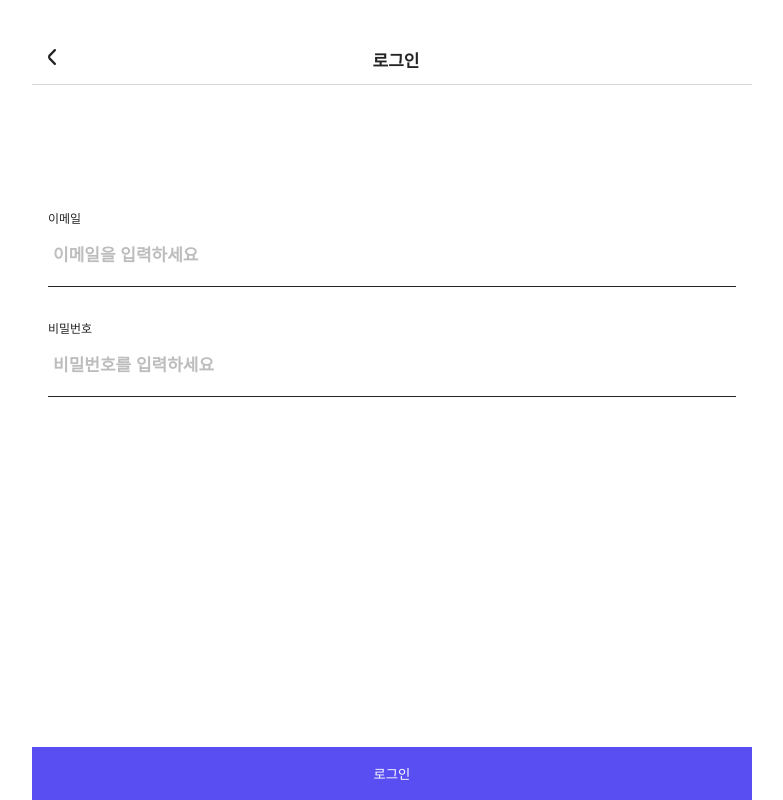
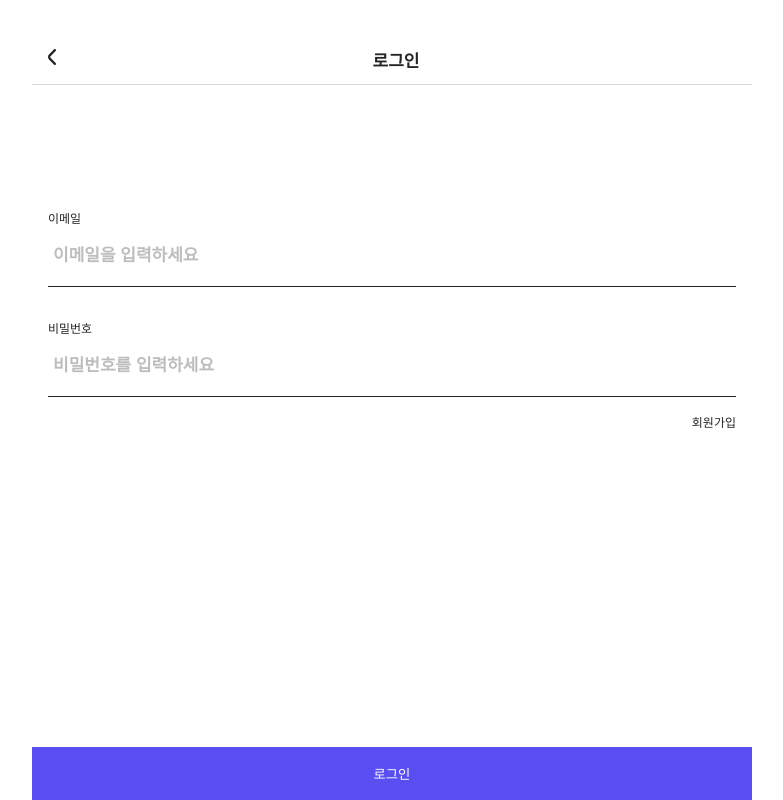
Before and after one commit to Chuhj/numble-location-challenge-front, a React (Create React App) app: page /login in a window 1280 px wide. Shown: the whole page, without its empty margins (248-1031 px from the left). Built offline with nearby package versions, Linux system fonts and the light colour scheme; no server answers.

Commit message:
feat: ✨ 로그인 페이지에 회원가입 버튼 추가

```diff
--- a/src/views/Login/index.tsx
+++ b/src/views/Login/index.tsx
@@ -4,7 +4,7 @@ import { useSetRecoilState } from 'recoil';
 import HeaderWithBack from '../../common/components/HeaderWithBack';
 import ContentsArea from '../../common/components/ContentsArea';
 import { Input, Label, SubmitButton } from '../Signup/styles';
-import { Logo } from './styles';
+import { Logo, SignupButton } from './styles';
 import { setHeadersToken, useLogin } from '../../api/auth';
 import { isLoginState } from '../../common/atoms';
 
@@ -42,6 +42,7 @@ export default function Login() {
         onError: (data) => {
           const errorCode = data.response?.data.errorCode;
           if (errorCode === -111) alert('존재하지 않는 계정입니다.');
+          else if (errorCode === -104) alert('비밀번호가 틀렸습니다.');
           else alert('로그인에 실패했습니다.');
           setIsLogin(false);
         },
@@ -58,9 +59,16 @@ export default function Login() {
         <ContentsArea>
           <Label htmlFor="email">이메일</Label>
           <Input type="email" id="email" value={inputs.email} onChange={handleChangeInputs} placeholder="이메일을 입력하세요" />
-
           <Label htmlFor="password">비밀번호</Label>
-          <Input type="password" id="password" value={inputs.password} onChange={handleChangeInputs} placeholder="비밀번호를 입력하세요" />
+          <Input
+            style={{ marginBottom: '16px' }}
+            type="password"
+            id="password"
+            value={inputs.password}
+            onChange={handleChangeInputs}
+            placeholder="비밀번호를 입력하세요"
+          />
+          <SignupButton onClick={() => navigate('/signup')}>회원가입</SignupButton>
         </ContentsArea>
         <SubmitButton onClick={handleLogin}>로그인</SubmitButton>
       </form>
--- a/src/views/Login/styles.ts
+++ b/src/views/Login/styles.ts
@@ -1,5 +1,12 @@
 import styled from 'styled-components';
+import { fontStyle } from './../../common/styles/FontStyle';
 
 export const Logo = styled.div`
   padding: 57px 0 67px 0;
 `;
+
+export const SignupButton = styled.div`
+  margin-left: auto;
+  ${fontStyle(12)}
+  cursor: pointer;
+`;
```
